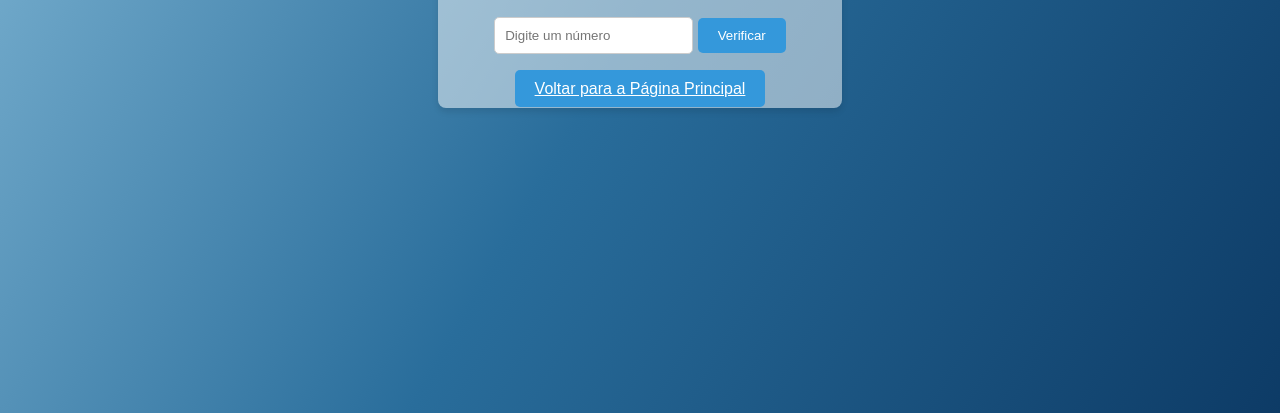
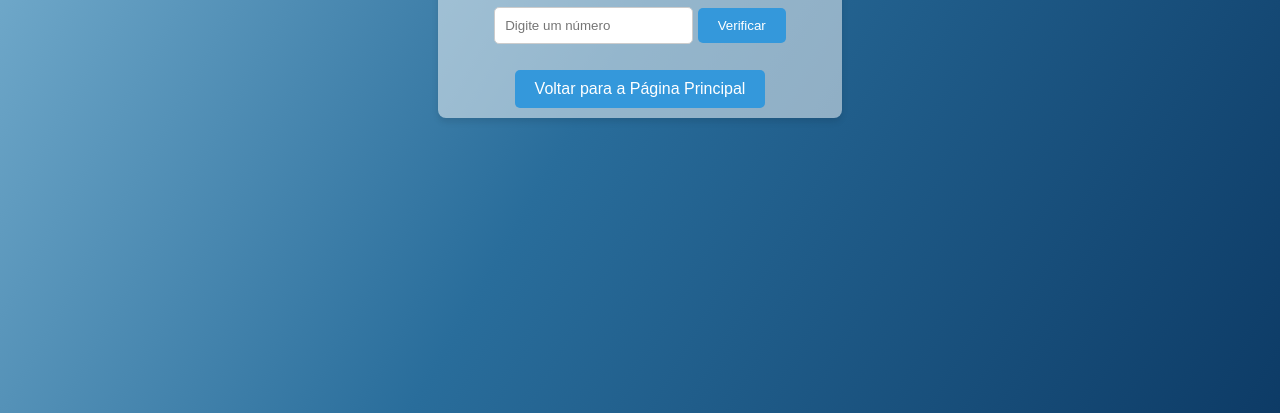
Before and after one commit to Jorginho021/ExerciciosCard, a plain HTML site: page ex1.html in a window 1280 px wide. Shown: the part 387-800 px from the top of the page. Drawn offline with Linux system fonts and the light colour scheme.

Commit message:
Update ex1.html

```diff
--- a/ex1.html
+++ b/ex1.html
@@ -7,9 +7,7 @@
     <style>
         body {
             font-family: Arial, sans-serif;
-            background: linear-gradient(300deg,#0d3b66,#296d9b, #86bbd8);;
-            font-family: Arial, sans-serif;
-            background-color: #f4f4f4;
+            background: linear-gradient(300deg,#0d3b66,#296d9b, #86bbd8);
             display: flex;
             justify-content: center;
             align-items: center;
@@ -37,14 +35,12 @@
             border-radius: 5px;
             cursor: pointer;
             transition: background-color 0.3s;
+            text-decoration: none;
+            display: inline-block;
         }
         .btn:hover {
             background-color: #2980b9;
         }
-    </style>
-</head>
-<body>
-
     </style>
 </head>
 <body>
```
